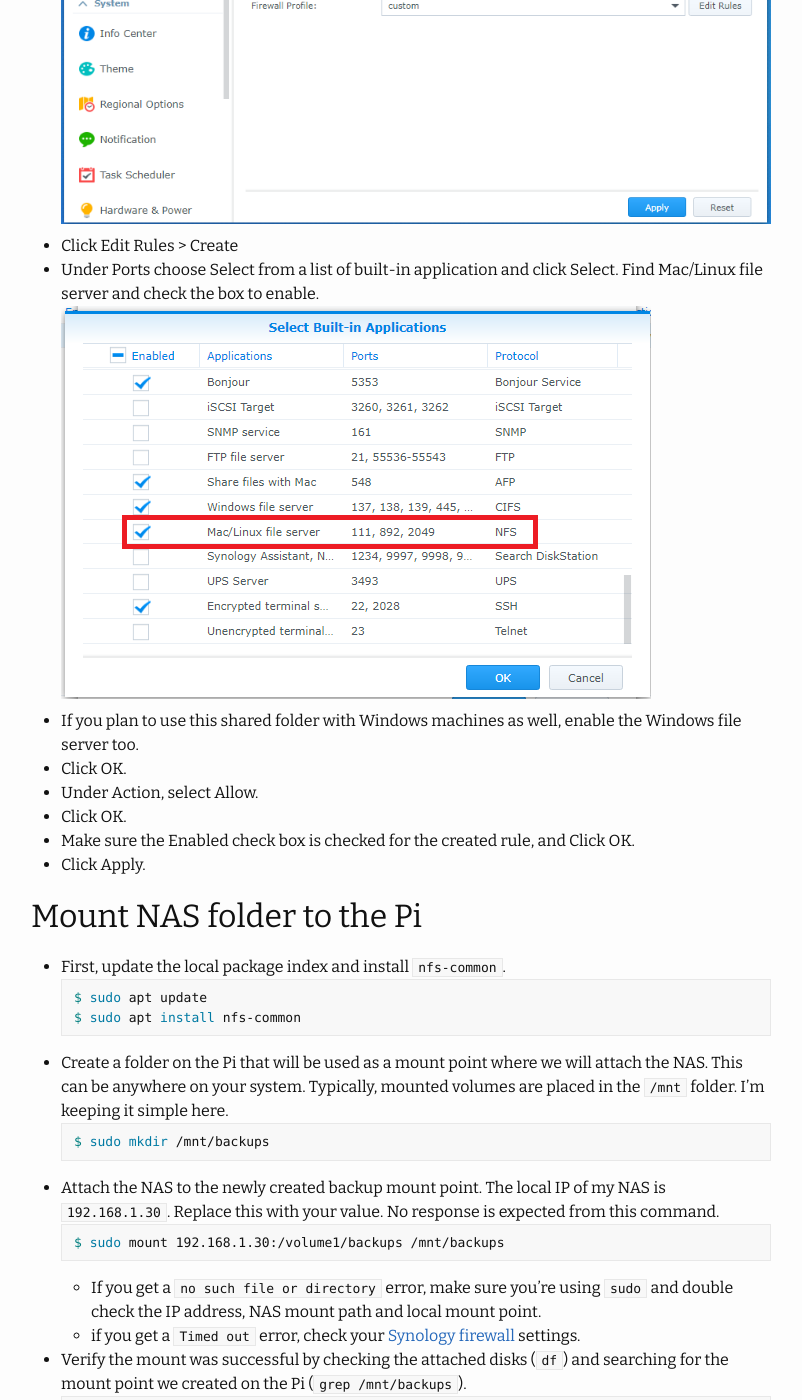
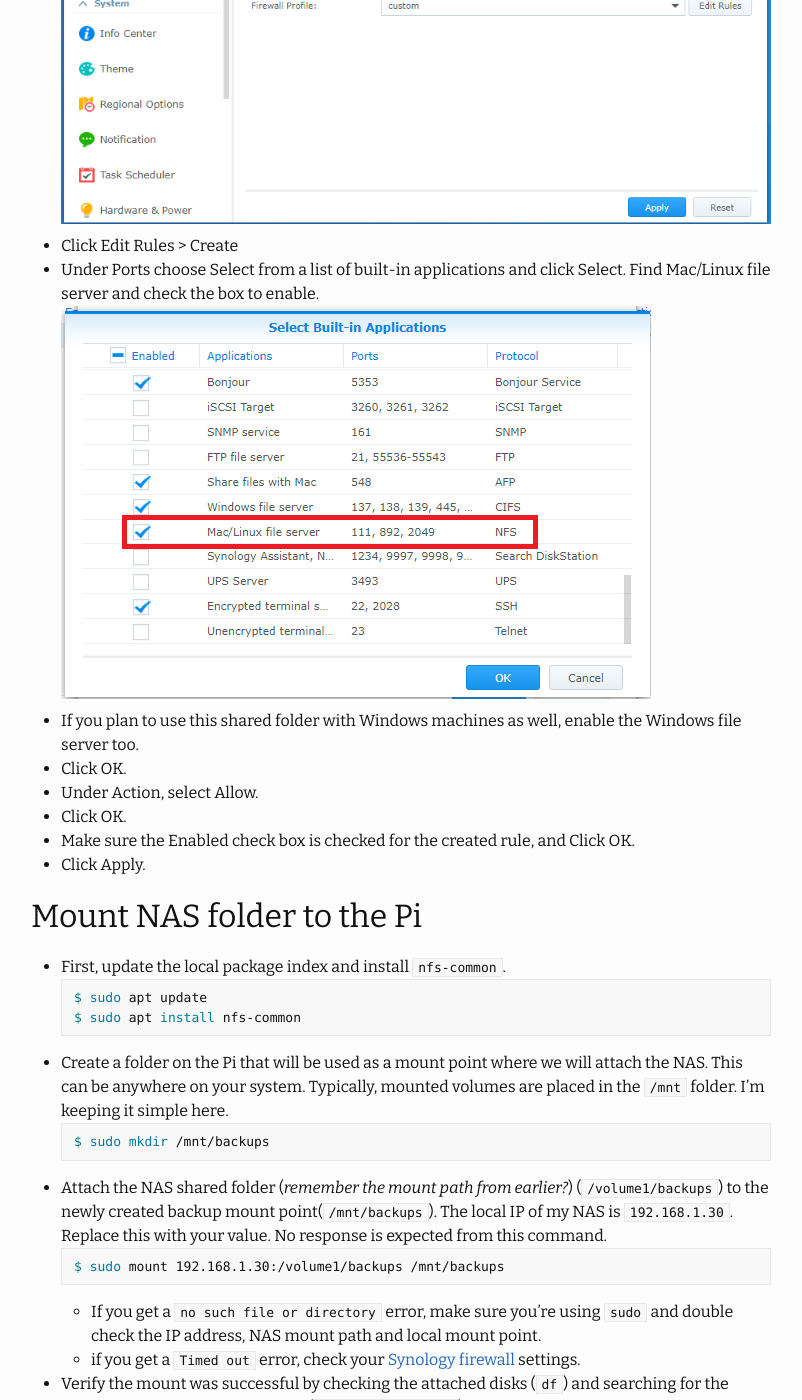
Before and after one commit to nivagator/personal-site, a Jekyll site: the page built from _posts/2020-03-06-synology-nfs-mount.md, in a window 1280 px wide and 1400 px high, scrolled down 3020 px. Shown: the whole window, without its empty margins (239-1041 px from the left). Built offline with Jekyll 4.4.1, drawn with Linux system fonts in a browser that asks for light colours; comment, search, counter and statistics services are not loaded; some of the changed text lies outside the part shown.

Commit message:
update synology nfs post

````diff
--- a/_posts/2020-03-06-synology-nfs-mount.md
+++ b/_posts/2020-03-06-synology-nfs-mount.md
@@ -55,7 +55,7 @@
 - Check your firewall status in the DSM Control Panel under the Security > Firewall tab.
   ![cp-firewall]({{ site.img_dir }}cp-firewall.png)
 - Click Edit Rules > Create
-- Under Ports choose Select from a list of built-in application and click Select. Find Mac/Linux file server and check the box to enable.
+- Under Ports choose Select from a list of built-in applications and click Select. Find Mac/Linux file server and check the box to enable.
   ![firewall-nfs]({{ site.img_dir }}firewall-nfs.png)
 - If you plan to use this shared folder with Windows machines as well, enable the Windows file server too.
 - Click OK.
@@ -75,7 +75,7 @@
   ```bash
   $ sudo mkdir /mnt/backups
   ```
-- Attach the NAS to the newly created backup mount point. The local IP of my NAS is `192.168.1.30`. Replace this with your value. No response is expected from this command.
+- Attach the NAS shared folder (*remember the mount path from earlier?*) (`/volume1/backups`) to the newly created backup mount point(`/mnt/backups`). The local IP of my NAS is `192.168.1.30`. Replace this with your value. No response is expected from this command.
   ```bash
   $ sudo mount 192.168.1.30:/volume1/backups /mnt/backups
   ```
````
Also changed, not shown: other parts of _posts/2020-03-06-synology-nfs-mount.md (+1 -1 lines).
